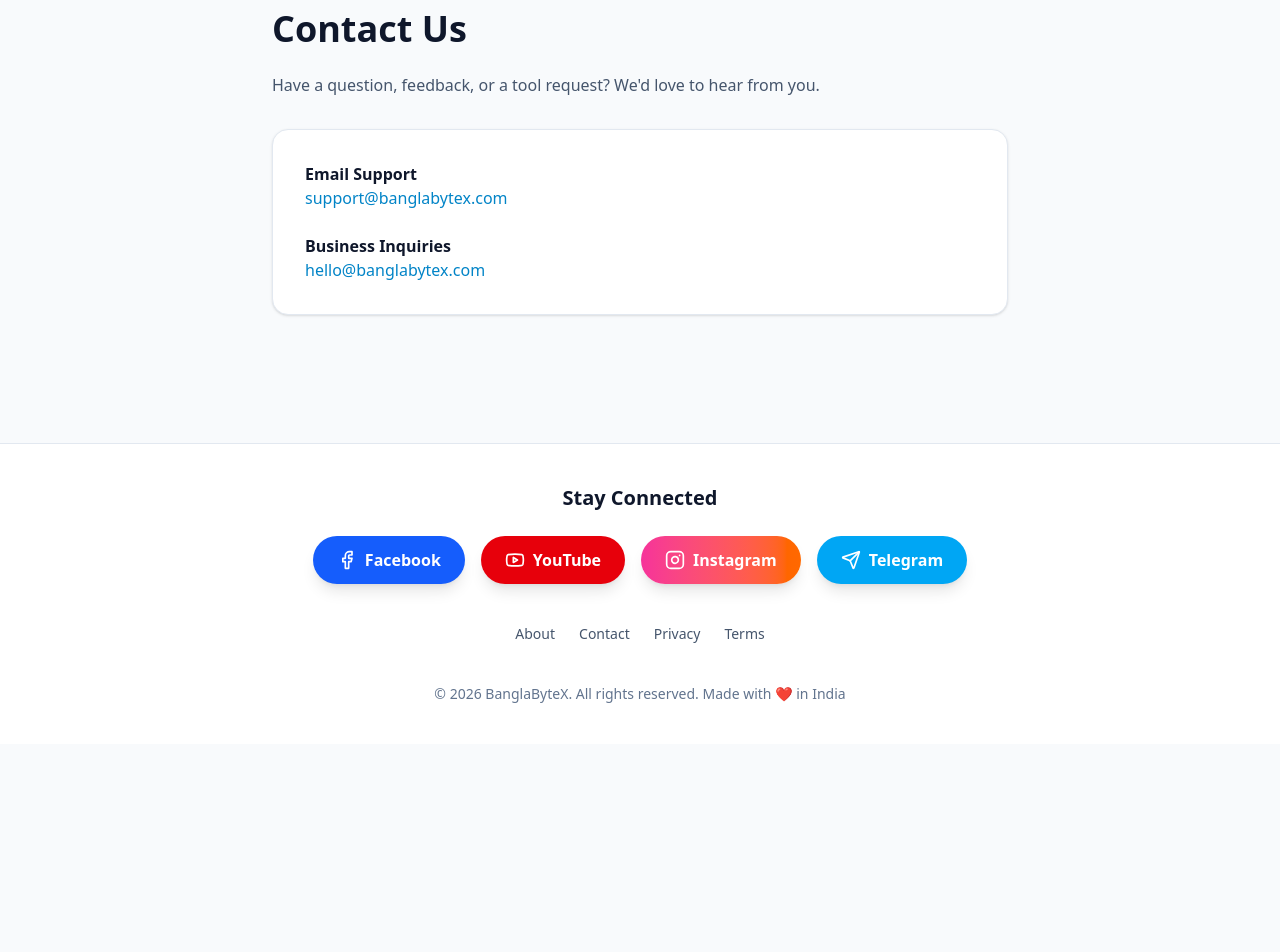
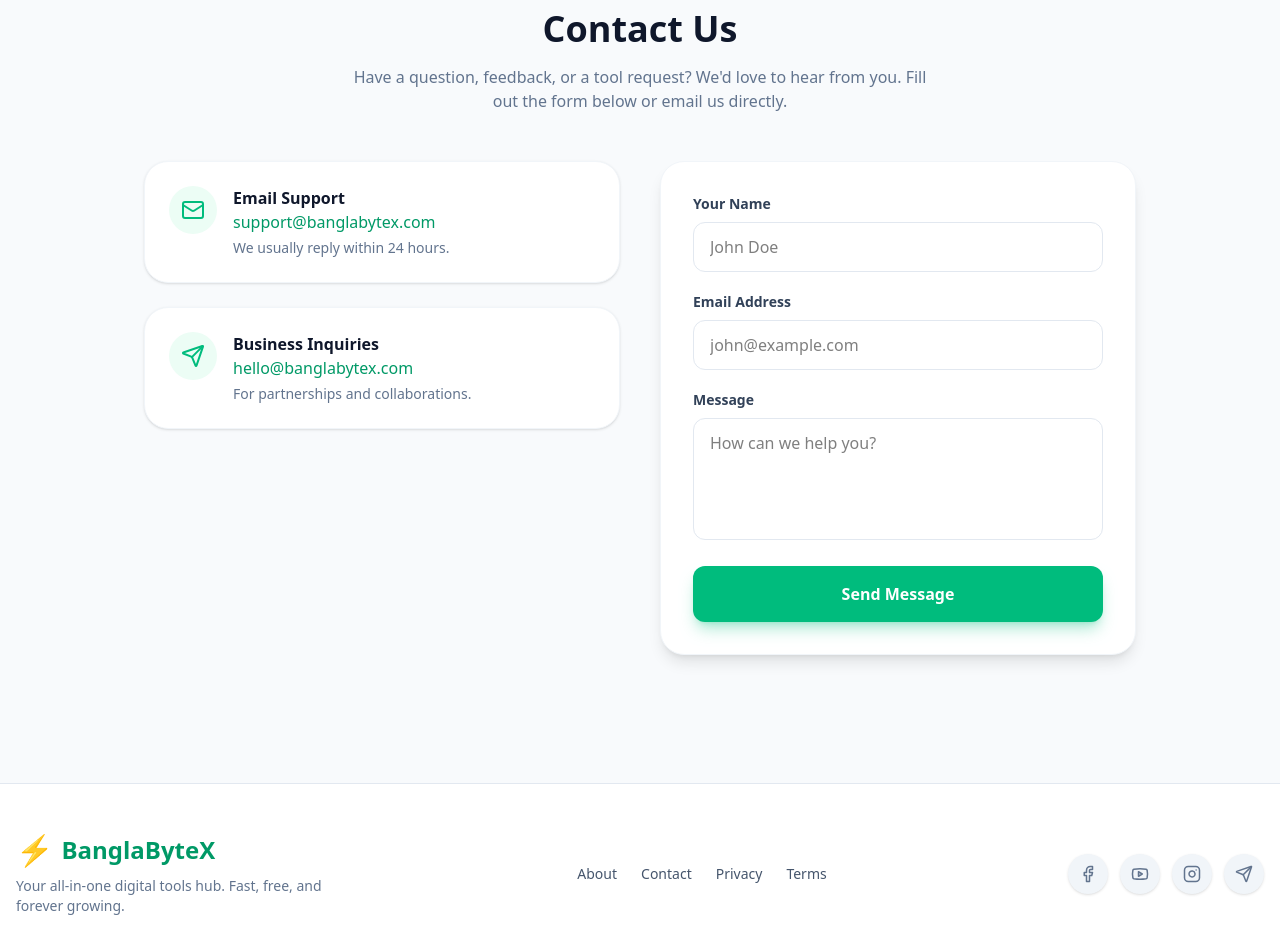
Before and after one commit to pabanfiles/banglabytex, a React (Vite) app in the folder frontend/: page /contact in a window 1280 px wide. Shown: the part 120-1072 px from the top of the page. Before the commit the page ends 864 px from the top, so only its background shows below. Built offline with nearby package versions, Linux system fonts and the light colour scheme.

Commit message:
Add share button, scroll progress, premium footer icons, and contact form

```diff
--- a/frontend/src/layouts/RootLayout.tsx
+++ b/frontend/src/layouts/RootLayout.tsx
@@ -1,14 +1,57 @@
 import { Link, Outlet, useLocation } from 'react-router-dom'
-import { Home as HomeIcon } from 'lucide-react'
-import SocialLinks from '../components/SocialLinks'
+import { Home as HomeIcon, Facebook, Youtube, Instagram, Send, Share2 } from 'lucide-react'
+import { useState, useEffect } from 'react'
+import { toast } from 'sonner'
 
 export default function RootLayout() {
   const { pathname } = useLocation()
   const isHome = pathname === '/'
+  const [scrollProgress, setScrollProgress] = useState(0)
+
+  // স্ক্রল পার্সেন্টেজ ট্র্যাকিং
+  useEffect(() => {
+    const handleScroll = () => {
+      const totalHeight = document.documentElement.scrollHeight - document.documentElement.clientHeight
+      const progress = (window.scrollY / totalHeight) * 100
+      setScrollProgress(progress)
+    }
+    window.addEventListener('scroll', handleScroll)
+    return () => window.removeEventListener('scroll', handleScroll)
+  }, [])
+
+  // শেয়ার ফাংশন
+  const handleShare = async () => {
+    if (navigator.share) {
+      try {
+        await navigator.share({
+          title: 'BanglaByteX - All-in-One Tools',
+          text: 'Check out BanglaByteX for free video downloading, PDF editing, and more!',
+          url: window.location.href,
+        })
+      } catch (err) {
+        console.log('Error sharing:', err)
+      }
+    } else {
+      navigator.clipboard.writeText(window.location.href)
+      toast.success('Link copied to clipboard!')
+    }
+  }
+
+  const socialLinks = [
+    { name: 'Facebook', url: 'https://www.facebook.com/banglabytex', icon: Facebook },
+    { name: 'YouTube', url: 'https://www.youtube.com/@banglabytex', icon: Youtube },
+    { name: 'Instagram', url: 'https://www.instagram.com/banglabytex', icon: Instagram },
+    { name: 'Telegram', url: 'https://t.me/banglabytex', icon: Send },
+  ]
 
   return (
-    <div className="min-h-screen bg-slate-50 flex flex-col">
-      <header className="sticky top-0 z-50 bg-white border-b border-slate-200 shadow-sm">
+    <div className="min-h-screen bg-slate-50 flex flex-col relative">
+      {/* Scroll Progress Bar */}
+      <div className="fixed top-0 left-0 w-full h-1 z-[100] bg-slate-200">
+        <div className="h-full bg-emerald-500 transition-all duration-150" style={{ width: `${scrollProgress}%` }}></div>
+      </div>
+
+      <header className="sticky top-0 z-50 bg-white/80 backdrop-blur-md border-b border-slate-200 shadow-sm">
         <div className="max-w-7xl mx-auto px-4 h-16 flex items-center justify-between">
           <Link to="/" className="flex items-center gap-2 font-bold text-xl text-emerald-600">
             <span className="text-2xl">⚡</span> BanglaByteX
@@ -19,6 +62,9 @@
                 <HomeIcon size={16} /> Home
               </Link>
             )}
+            <button onClick={handleShare} className="flex items-center gap-2 px-4 py-2 bg-emerald-50 text-emerald-600 rounded-full font-medium hover:bg-emerald-100 transition">
+              <Share2 size={16} /> Share
+            </button>
           </nav>
         </div>
       </header>
@@ -26,21 +72,46 @@
       <main className="flex-1"><Outlet /></main>
 
       <footer className="mt-16 border-t border-slate-200 bg-white">
-        <div className="max-w-7xl mx-auto px-4 py-10">
-          <div className="flex flex-col items-center gap-6">
-            <h3 className="text-xl font-bold text-slate-900">Stay Connected</h3>
-            <SocialLinks />
+        <div className="max-w-7xl mx-auto px-4 py-12">
+          <div className="flex flex-col md:flex-row justify-between items-center gap-8">
 
-            <div className="flex justify-center gap-6 text-sm text-slate-600 mt-4">
-              <Link to="/about" className="hover:text-emerald-600">About</Link>
-              <Link to="/contact" className="hover:text-emerald-600">Contact</Link>
-              <Link to="/privacy-policy" className="hover:text-emerald-600">Privacy</Link>
-              <Link to="/terms" className="hover:text-emerald-600">Terms</Link>
+            {/* Left: Branding */}
+            <div className="text-center md:text-left">
+              <Link to="/" className="flex items-center justify-center md:justify-start gap-2 font-bold text-2xl text-emerald-600 mb-2">
+                <span className="text-3xl">⚡</span> BanglaByteX
+              </Link>
+              <p className="text-sm text-slate-500 max-w-xs">Your all-in-one digital tools hub. Fast, free, and forever growing.</p>
             </div>
 
-            <p className="text-sm text-slate-500 mt-4">
-              © {new Date().getFullYear()} BanglaByteX. All rights reserved. Made with ❤️ in India
-            </p>
+            {/* Middle: Links */}
+            <div className="flex gap-6 text-sm font-medium text-slate-600">
+              <Link to="/about" className="hover:text-emerald-600 transition">About</Link>
+              <Link to="/contact" className="hover:text-emerald-600 transition">Contact</Link>
+              <Link to="/privacy-policy" className="hover:text-emerald-600 transition">Privacy</Link>
+              <Link to="/terms" className="hover:text-emerald-600 transition">Terms</Link>
+            </div>
+
+            {/* Right: Social Icons (Premium Style) */}
+            <div className="flex gap-3">
+              {socialLinks.map((social) => {
+                const Icon = social.icon
+                return (
+                  <a
+                    key={social.name}
+                    href={social.url}
+                    target="_blank"
+                    rel="noopener noreferrer"
+                    className="w-10 h-10 rounded-full bg-slate-100 text-slate-500 flex items-center justify-center hover:bg-emerald-500 hover:text-white transition-all shadow-sm hover:shadow-md hover:-translate-y-1"
+                  >
+                    <Icon size={18} />
+                  </a>
+                )
+              })}
+            </div>
+          </div>
+
+          <div className="border-t border-slate-100 mt-10 pt-6 text-center text-sm text-slate-400">
+            © {new Date().getFullYear()} BanglaByteX. All rights reserved. Made with ❤️ in India
           </div>
         </div>
       </footer>
--- a/frontend/src/pages/legal/Contact.tsx
+++ b/frontend/src/pages/legal/Contact.tsx
@@ -1,16 +1,78 @@
+import { useState } from 'react'
+import { Mail, Send, CheckCircle2 } from 'lucide-react'
+
 export default function Contact() {
+  const [submitted, setSubmitted] = useState(false)
+
+  const handleSubmit = (e: React.FormEvent) => {
+    e.preventDefault()
+    // বাস্তব অ্যাপে এখানে EmailJS বা ব্যাকএন্ড API কল হবে
+    setTimeout(() => setSubmitted(true), 1000)
+  }
+
   return (
-    <div className="max-w-3xl mx-auto px-4 py-16">
-      <h1 className="text-4xl font-bold text-slate-900 mb-6">Contact Us</h1>
-      <p className="text-slate-600 mb-8">Have a question, feedback, or a tool request? We'd love to hear from you.</p>
-      <div className="bg-white p-8 rounded-2xl border border-slate-200 shadow-sm space-y-6">
-        <div>
-          <h3 className="font-bold text-slate-900">Email Support</h3>
-          <a href="mailto:support@banglabytex.com" className="text-brand-600 hover:underline">support@banglabytex.com</a>
+    <div className="max-w-5xl mx-auto px-4 py-16">
+      <div className="text-center mb-12">
+        <h1 className="text-4xl font-extrabold text-slate-900 mb-4">Contact Us</h1>
+        <p className="text-slate-500 max-w-xl mx-auto">Have a question, feedback, or a tool request? We'd love to hear from you. Fill out the form below or email us directly.</p>
+      </div>
+
+      <div className="grid grid-cols-1 md:grid-cols-2 gap-10">
+        {/* Contact Info */}
+        <div className="space-y-6">
+          <div className="bg-white p-6 rounded-3xl border border-slate-100 shadow-sm flex items-start gap-4">
+            <div className="w-12 h-12 bg-emerald-50 text-emerald-500 rounded-full flex items-center justify-center shrink-0">
+              <Mail size={24} />
+            </div>
+            <div>
+              <h3 className="font-bold text-slate-900">Email Support</h3>
+              <a href="mailto:support@banglabytex.com" className="text-emerald-600 hover:underline">support@banglabytex.com</a>
+              <p className="text-sm text-slate-500 mt-1">We usually reply within 24 hours.</p>
+            </div>
+          </div>
+
+          <div className="bg-white p-6 rounded-3xl border border-slate-100 shadow-sm flex items-start gap-4">
+            <div className="w-12 h-12 bg-emerald-50 text-emerald-500 rounded-full flex items-center justify-center shrink-0">
+              <Send size={24} />
+            </div>
+            <div>
+              <h3 className="font-bold text-slate-900">Business Inquiries</h3>
+              <a href="mailto:hello@banglabytex.com" className="text-emerald-600 hover:underline">hello@banglabytex.com</a>
+              <p className="text-sm text-slate-500 mt-1">For partnerships and collaborations.</p>
+            </div>
+          </div>
         </div>
-        <div>
-          <h3 className="font-bold text-slate-900">Business Inquiries</h3>
-          <a href="mailto:hello@banglabytex.com" className="text-brand-600 hover:underline">hello@banglabytex.com</a>
+
+        {/* Contact Form */}
+        <div className="bg-white p-8 rounded-3xl border border-slate-100 shadow-lg">
+          {submitted ? (
+            <div className="text-center py-12">
+              <div className="w-20 h-20 bg-emerald-50 text-emerald-500 rounded-full flex items-center justify-center mx-auto mb-6">
+                <CheckCircle2 size={40} />
+              </div>
+              <h3 className="text-2xl font-bold text-slate-900 mb-2">Message Sent!</h3>
+              <p className="text-slate-500">Thank you for reaching out. We will get back to you soon.</p>
+              <button onClick={() => setSubmitted(false)} className="mt-6 text-emerald-600 font-semibold hover:underline">Send another message</button>
+            </div>
+          ) : (
+            <form onSubmit={handleSubmit} className="space-y-5">
+              <div>
+                <label className="block text-sm font-semibold text-slate-700 mb-2">Your Name</label>
+                <input type="text" required placeholder="John Doe" className="w-full px-4 py-3 rounded-xl border border-slate-200 focus:ring-2 focus:ring-emerald-500 outline-none" />
+              </div>
+              <div>
+                <label className="block text-sm font-semibold text-slate-700 mb-2">Email Address</label>
+                <input type="email" required placeholder="john@example.com" className="w-full px-4 py-3 rounded-xl border border-slate-200 focus:ring-2 focus:ring-emerald-500 outline-none" />
+              </div>
+              <div>
+                <label className="block text-sm font-semibold text-slate-700 mb-2">Message</label>
+                <textarea required rows={4} placeholder="How can we help you?" className="w-full px-4 py-3 rounded-xl border border-slate-200 focus:ring-2 focus:ring-emerald-500 outline-none resize-none"></textarea>
+              </div>
+              <button type="submit" className="w-full py-4 bg-emerald-500 text-white font-bold rounded-xl hover:bg-emerald-600 transition shadow-lg shadow-emerald-500/30">
+                Send Message
+              </button>
+            </form>
+          )}
         </div>
       </div>
     </div>
```
